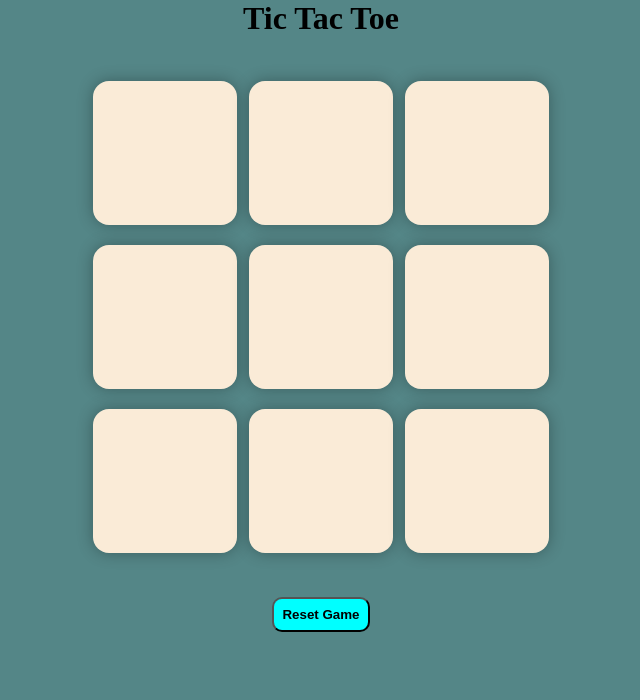
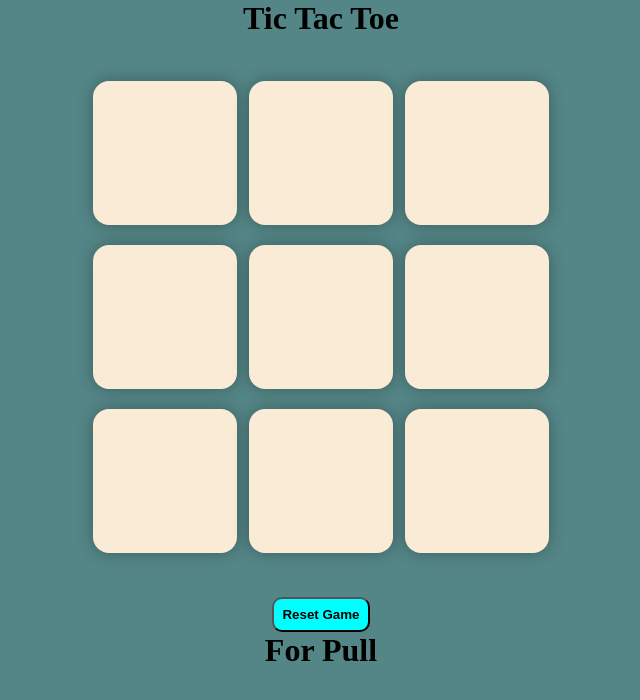
Before and after one commit to rupesh9853/Tic-Tak-Toe, a plain HTML site: page index.html in a window 1280 px wide. Shown: the whole page, without its empty margins (319-959 px from the left). Drawn offline with Linux system fonts and the light colour scheme.

Commit message:
Update index.html

```diff
--- a/index.html
+++ b/index.html
@@ -28,6 +28,7 @@
           </div>
         </div>
         <button class="reset-btn">Reset Game</button>
+        <h1> For Pull </h1>
     </main>
    <script src="game.js"></script>
 </body>
```
